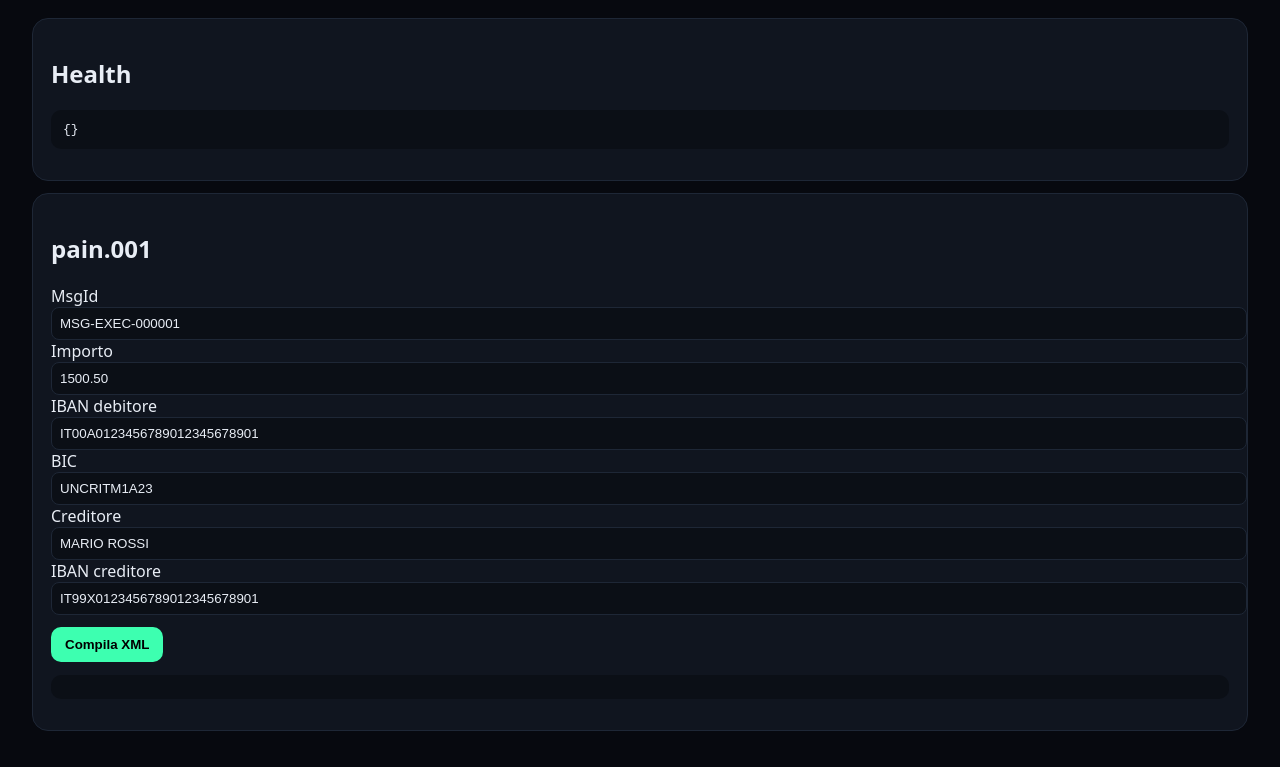
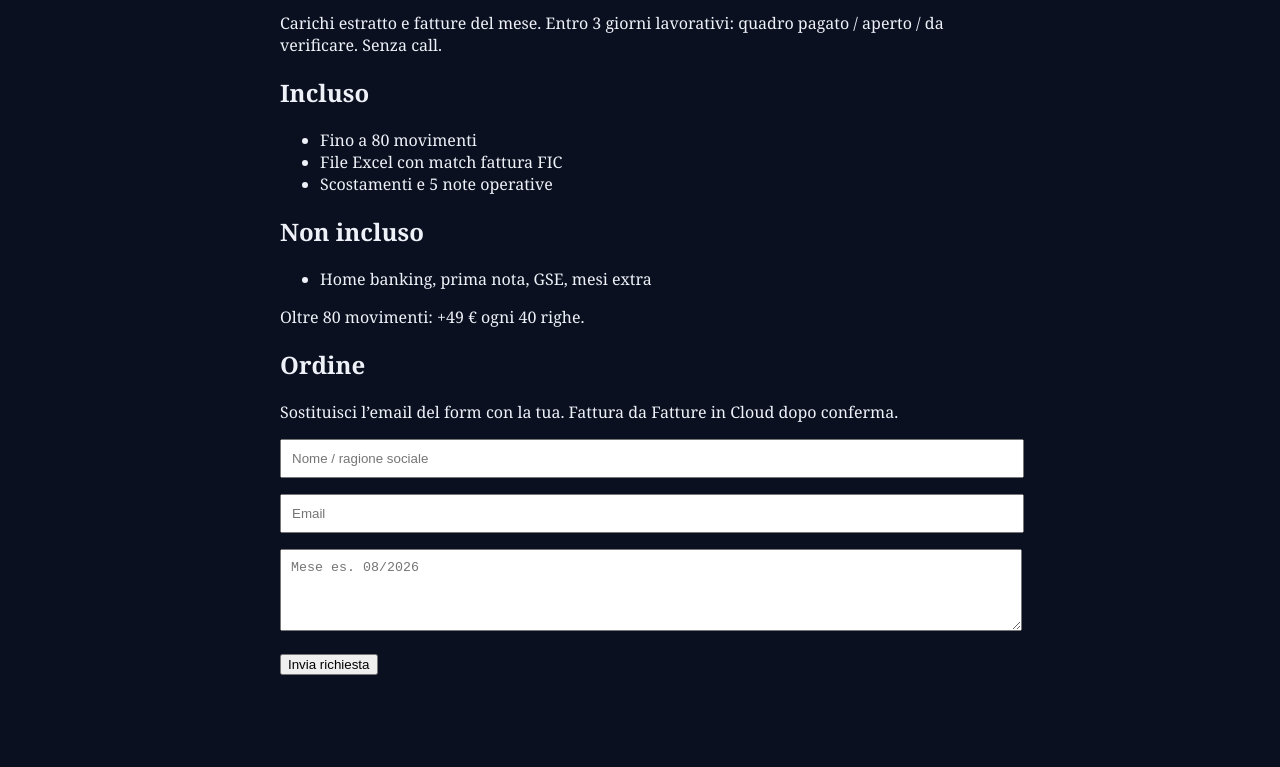
Before and after one commit to massimofornara/hre-engine, a website: page public/index.html in a window 1280 px wide. Shown: the part 212-979 px from the top of the page. After the commit the page ends 931 px from the top, so only its background shows below. Drawn offline with Linux system fonts and the light colour scheme; no server answers.

Commit message:
Landing Check riconciliazione mensile 149 EUR

```diff
--- a/public/index.html
+++ b/public/index.html
@@ -1,31 +1,33 @@
 <!DOCTYPE html>
-<html lang="it"><head><meta charset="UTF-8"/><meta name="viewport" content="width=device-width, initial-scale=1"/>
-<title>HRE — Hybrid Reconciliation Engine</title>
-<style>
-:root{--bg:#07090f;--card:#10151f;--line:#1e2736;--acc:#3dffb0;--acc2:#6ea8ff;--txt:#e8edf5;--mut:#8b97ab}
-body{margin:0;font-family:system-ui,sans-serif;background:#07090f;color:#e8edf5}
-header,main,footer{padding:24px 32px}h1 span{color:#3dffb0}.card{background:#10151f;border:1px solid #1e2736;border-radius:16px;padding:18px;margin:12px 0}
-pre{background:#0b0f16;padding:12px;border-radius:10px;overflow:auto}input{width:100%;background:#0b0f16;border:1px solid #1e2736;color:#e8edf5;padding:8px;border-radius:8px}
-button{margin-top:12px;background:#3dffb0;border:0;border-radius:10px;padding:10px 14px;font-weight:700}
-</style></head><body>
-<header><h1>HYBRID <span>RECONCILIATION</span> ENGINE</h1>
-<p>ISO 20022 · Arbitrum One · PostgreSQL</p><div id="health">avvio…</div></header>
-<main>
-<div class="card"><h2>Health</h2><pre id="healthJson">{}</pre></div>
-<div class="card"><h2>pain.001</h2>
-<label>MsgId</label><input id="msgId" value="MSG-EXEC-000001"/>
-<label>Importo</label><input id="amount" value="1500.50"/>
-<label>IBAN debitore</label><input id="debtorIban" value="IT00A0123456789012345678901"/>
-<label>BIC</label><input id="debtorBic" value="UNCRITM1A23"/>
-<label>Creditore</label><input id="creditorName" value="MARIO ROSSI"/>
-<label>IBAN creditore</label><input id="creditorIban" value="IT99X0123456789012345678901"/>
-<button id="gen">Compila XML</button><pre id="xmlOut"></pre></div>
-</main>
-<script>
-fetch('/api/health').then(r=>r.json()).then(j=>{health.textContent='online '+j.ts;healthJson.textContent=JSON.stringify(j,null,2)}).catch(()=>{});
-gen.onclick=async()=>{
- const body={msgId:msgId.value,pmtInfId:'PMT-INFO-001',endToEndId:'TX-OUT-99999',amount:amount.value,debtorName:'VAULT FINANZIARIO CENTRALE',debtorIban:debtorIban.value,debtorBic:debtorBic.value,creditorName:creditorName.value,creditorIban:creditorIban.value};
- const r=await fetch('/api/pain001',{method:'POST',headers:{'content-type':'application/json'},body:JSON.stringify(body)});
- xmlOut.textContent=await r.text();
-};
-</script></body></html>
+<html lang="it">
+<head>
+  <meta charset="UTF-8" />
+  <meta name="viewport" content="width=device-width, initial-scale=1" />
+  <title>Check riconciliazione mensile — 149 €</title>
+</head>
+<body style="font-family:Georgia,serif;background:#0b1020;color:#eef1f8;max-width:720px;margin:0 auto;padding:28px 20px">
+  <p>Servizio per titolari con Fatture in Cloud — Italia</p>
+  <h1>Check riconciliazione mensile</h1>
+  <p style="font-size:28px;color:#c9a227">149 €</p>
+  <p>Carichi estratto e fatture del mese. Entro 3 giorni lavorativi: quadro pagato / aperto / da verificare. Senza call.</p>
+  <h2>Incluso</h2>
+  <ul>
+    <li>Fino a 80 movimenti</li>
+    <li>File Excel con match fattura FIC</li>
+    <li>Scostamenti e 5 note operative</li>
+  </ul>
+  <h2>Non incluso</h2>
+  <ul>
+    <li>Home banking, prima nota, GSE, mesi extra</li>
+  </ul>
+  <p>Oltre 80 movimenti: +49 € ogni 40 righe.</p>
+  <h2>Ordine</h2>
+  <p>Sostituisci l’email del form con la tua. Fattura da Fatture in Cloud dopo conferma.</p>
+  <form action="mailto:INSERISCI_TUA_EMAIL@dominio.it" method="post" enctype="text/plain">
+    <p><input name="nome" placeholder="Nome / ragione sociale" required style="width:100%;padding:10px" /></p>
+    <p><input name="email" type="email" placeholder="Email" required style="width:100%;padding:10px" /></p>
+    <p><textarea name="note" rows="4" placeholder="Mese es. 08/2026" style="width:100%;padding:10px"></textarea></p>
+    <p><button type="submit">Invia richiesta</button></p>
+  </form>
+</body>
+</html>
```
